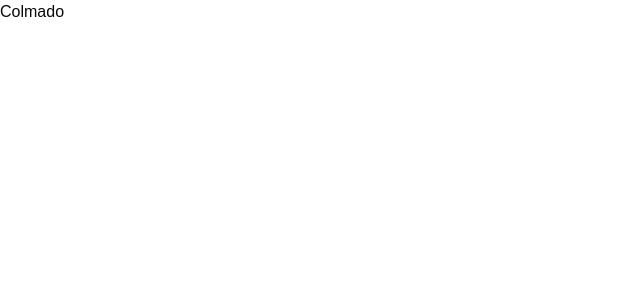
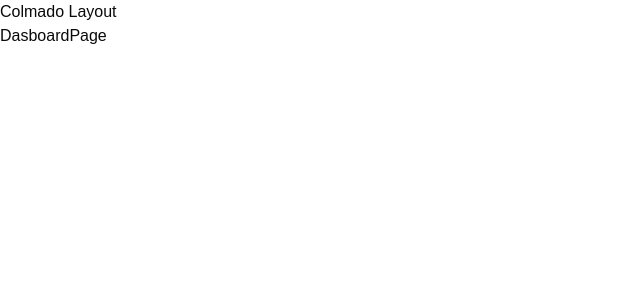
Before and after one commit to apiolli/colmado, a React (Vite) app in the folder frontend/: page / in a window 1280 px wide. Shown: the top 300 px of the page, without its empty margins (0-640 px from the left). Built offline with nearby package versions, Linux system fonts and the light colour scheme.

Commit message:
frontend: implement routing with appRouter and update Colmado layout

```diff
--- a/frontend/src/Colmado.tsx
+++ b/frontend/src/Colmado.tsx
@@ -1,3 +1,6 @@
+import { RouterProvider } from "react-router";
+import { appRouter } from "./router/app.router";
+
 export const Colmado = () => {
-  return <div>Colmado</div>;
+  return <RouterProvider router={appRouter} />;
 };
--- /dev/null
+++ b/frontend/src/router/app.router.tsx
@@ -0,0 +1,74 @@
+import { createBrowserRouter, Navigate } from "react-router";
+import { ColmadoLayout } from "@/shared/layouts/ColmadoLayout";
+import { DasboardPage } from "@/features/dashboard/pages/DasboardPage";
+import { Products } from "@/features/products/pages/Products";
+import { CategoriesPage } from "@/features/categories/pages/CategoriesPage";
+import { NewSalePage } from "@/features/new-sale/pages/NewSalePage";
+import { SalesHistoryPage } from "@/features/sales-history/pages/SalesHistoryPage";
+import { InventoryPage } from "@/features/inventory/pages/InventoryPage";
+import { ReportsPage } from "@/features/reports/pages/ReportsPage";
+import { LoginPage } from "@/features/auth/pages/LoginPage";
+import { RegisterPage } from "@/features/auth/pages/RegisterPage";
+import { AuthLayout } from "@/features/auth/layout/AuthLayout";
+
+export const appRouter = createBrowserRouter([
+  // Rutas principales
+  {
+    path: "/",
+    element: <ColmadoLayout />,
+    children: [
+      {
+        index: true,
+        element: <DasboardPage />,
+      },
+      {
+        path: "products/",
+        element: <Products />,
+      },
+      {
+        path: "categories",
+        element: <CategoriesPage />,
+      },
+      {
+        path: "new-sale",
+        element: <NewSalePage />,
+      },
+      {
+        path: "sales-history",
+        element: <SalesHistoryPage />,
+      },
+      {
+        path: "inventory",
+        element: <InventoryPage />,
+      },
+      {
+        path: "reports",
+        element: <ReportsPage />,
+      },
+    ],
+  },
+
+  // Rutas auth
+  {
+    path: "/auth",
+    element: <AuthLayout />,
+    children: [
+      {
+        index: true,
+        element: <Navigate to="/auth/login" />,
+      },
+      {
+        path: "login",
+        element: <LoginPage />,
+      },
+      {
+        path: "register",
+        element: <RegisterPage />,
+      },
+    ],
+  },
+  {
+    path: "*",
+    element: <Navigate to="/" />,
+  },
+]);
--- a/frontend/src/shared/layouts/ColmadoLayout.tsx
+++ b/frontend/src/shared/layouts/ColmadoLayout.tsx
@@ -1,3 +1,10 @@
+import { Outlet } from "react-router";
+
 export const ColmadoLayout = () => {
-  return <div>ColmadoLayout</div>;
+  return (
+    <div>
+      <h1>Colmado Layout</h1>
+      <Outlet />
+    </div>
+  );
 };
```
